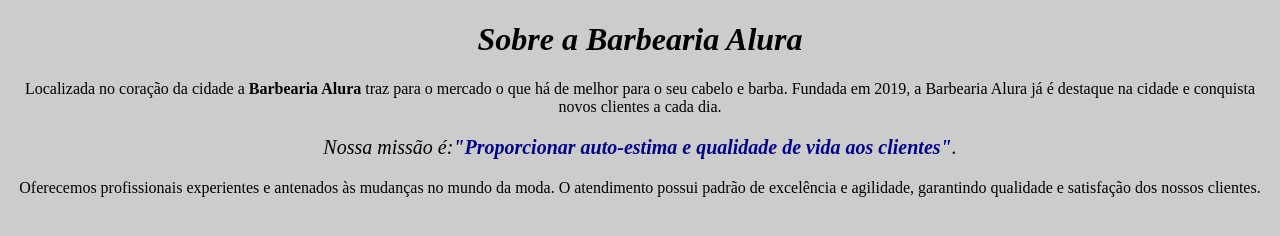
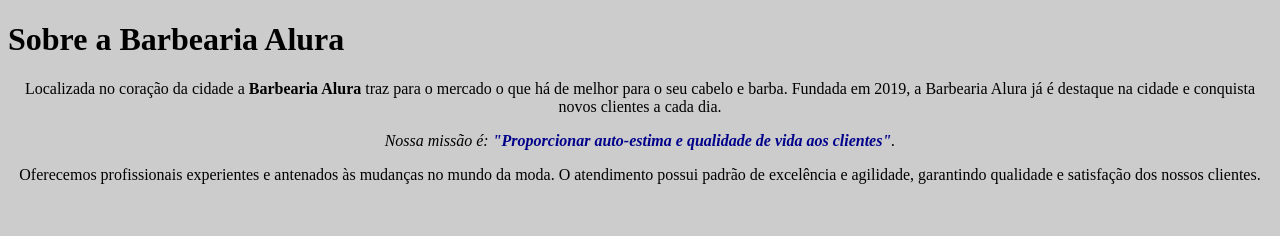
Before and after one commit to brandaoisadora/alura-site, a plain HTML site: page index.html in a window 1280 px wide. Drawn offline with Linux system fonts and the light colour scheme.

Commit message:
Add files via upload

```diff
--- a/index.html
+++ b/index.html
@@ -2,23 +2,18 @@
 <html lang="pt-br">
     <head>
         <meta charset="UTF-8">
-   	   <title>barbearia alura</title>
+        <title>Barbearia Alura</title>
         <link rel="stylesheet" href="style.css">
-
-         <style>
-
-         </style>
     </head>
 
     <body>
- <h1 style="text-align: center; background: #cccccc; font-style: oblique;">Sobre a Barbearia Alura</h1>
+<h1>Sobre a Barbearia Alura</h1>
 
-<p>Localizada no coração da cidade a <strong>Barbearia Alura</strong> traz para o mercado o que há de melhor para o seu cabelo e barba.
-Fundada em 2019, a Barbearia Alura já é destaque na cidade e conquista novos clientes a cada dia.</p>
+<p>Localizada no coração da cidade a <strong>Barbearia Alura</strong> traz para o mercado o que há de melhor para o seu cabelo e barba. Fundada em 2019, a Barbearia Alura já é destaque na cidade e conquista novos clientes a cada dia.</p>
 
-<p style="font-size: 20px"><em>Nossa missão é:<strong>"Proporcionar auto-estima e qualidade de vida aos clientes"</strong>.</em></p>
+<p id="missao"><em>Nossa missão é: <strong>"Proporcionar auto-estima e qualidade de vida aos clientes"</strong>.</em></p>
 
-<p>Oferecemos profissionais experientes e antenados às mudanças no mundo da moda.
-O atendimento possui padrão de excelência e agilidade, garantindo qualidade e satisfação dos nossos clientes.</p>
+<p>Oferecemos profissionais experientes e antenados às mudanças no mundo da moda. O atendimento possui padrão de excelência e agilidade, garantindo qualidade e satisfação dos nossos clientes.</p>
+
  </body>
 </html>
```
Lines whose indentation alone changed are shown as unchanged.
